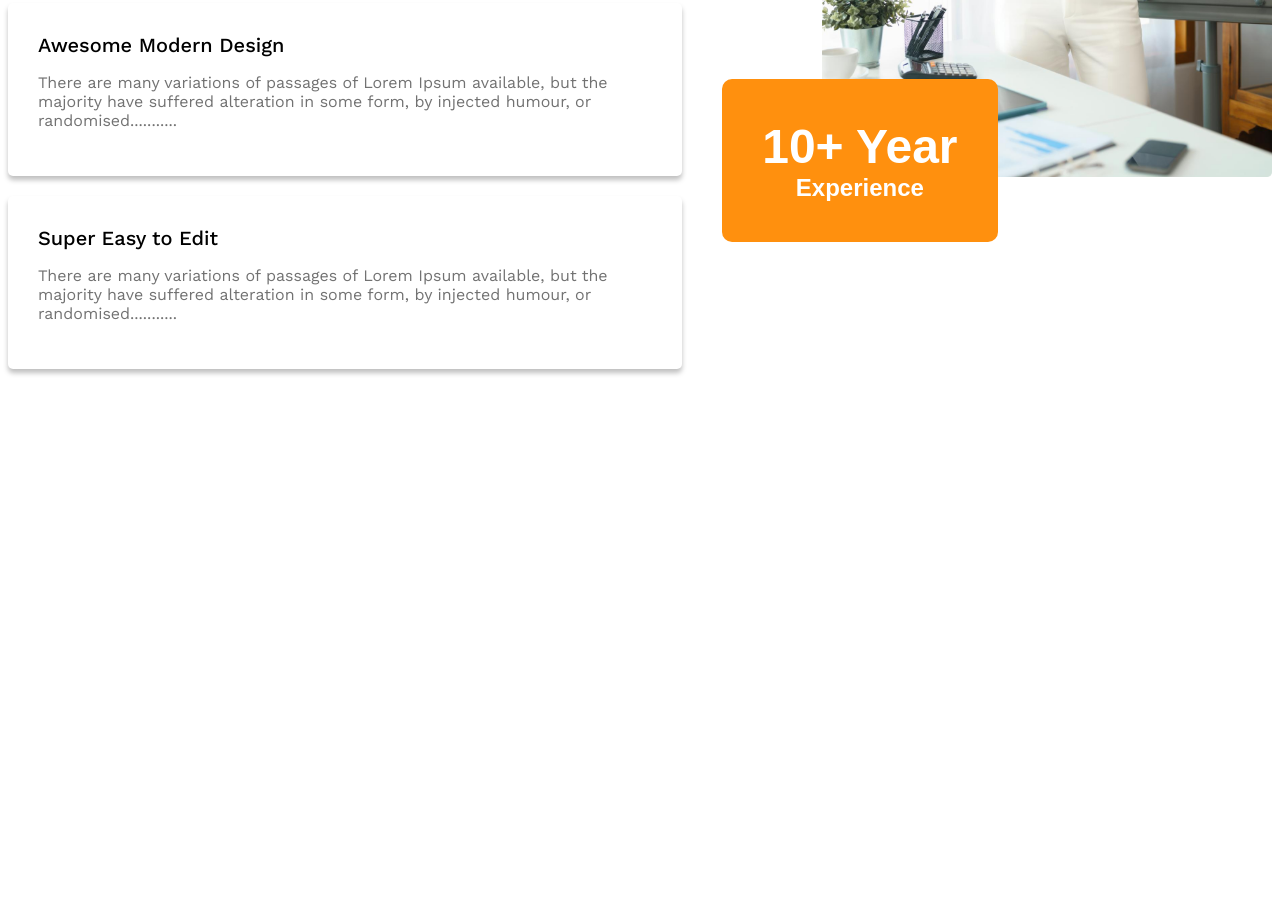
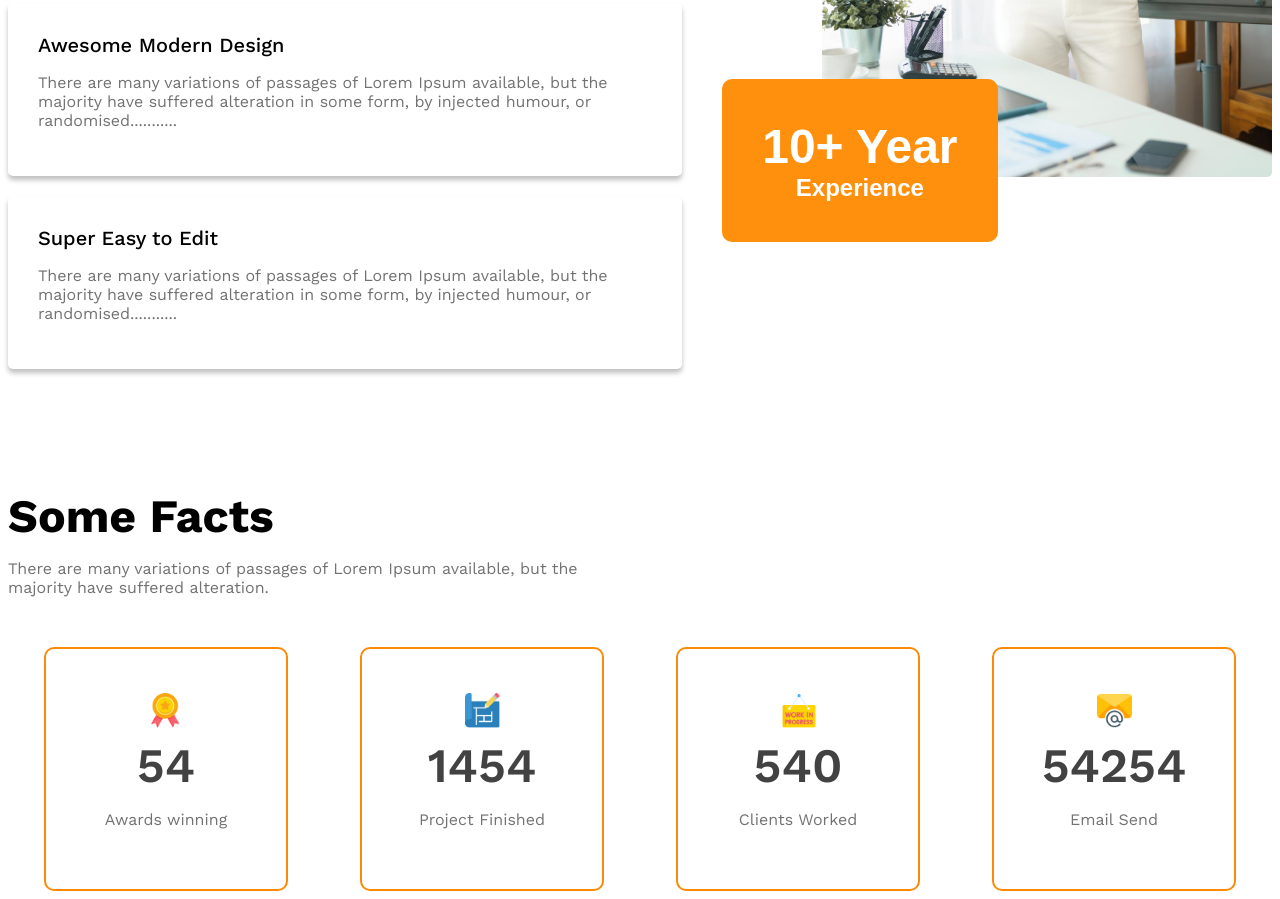
Before and after one commit to Sajeebpal/practice-responsive-web, a plain HTML site: page index.html in a window 1280 px wide. Shown: the part 2693-3592 px from the top of the page. Before the commit the page ends 3182 px from the top, so only its background shows below. Drawn offline with nearby package versions, Linux system fonts and the light colour scheme.

Commit message:
added achievement

```diff
--- a/index.html
+++ b/index.html
@@ -83,6 +83,42 @@
             </div>
 
         </section>
+
+        <section class="reputation">
+            <h4 class="fact-tittle">Some Facts</h4>
+            <p class="fact-des">There are many variations of passages of Lorem Ipsum available, but the majority have suffered alteration.</p>
+
+            <div class="achievements">
+                <div class="achievement">
+                    <div>
+                        <img src="images/icons/ribon.png" alt="">
+                        <h2 class="achieve-tittle">54</h2>
+                        <p class="achieve-des">Awards winning</p>
+                    </div>
+                </div>
+                <div class="achievement">
+                    <div>
+                        <img src="images/icons/projects.png" alt="">
+                        <h2 class="achieve-tittle">1454</h2>
+                        <p class="achieve-des">Project Finished</p>
+                    </div>
+                </div>
+                <div class="achievement">
+                    <div>
+                        <img src="images/icons/customers.png" alt="">
+                        <h2 class="achieve-tittle">540</h2>
+                        <p class="achieve-des">Clients Worked</p>
+                    </div>
+                </div>
+                <div class="achievement">
+                    <div>
+                        <img src="images/icons/email.png" alt="">
+                        <h2 class="achieve-tittle">54254</h2>
+                        <p class="achieve-des">Email Send</p>
+                    </div>
+                </div>
+            </div>
+        </section>
     </main>
 </body>
 </html>
--- a/style.css
+++ b/style.css
@@ -191,6 +191,54 @@
 
 }
 
+/* Achievements section style */
+.reputation{
+    max-width: 1440px;
+    margin: 0 auto;
+}
+.achievements{
+    display: grid;
+    grid-template-columns: repeat(4,1fr);
+    justify-content: space-evenly;
+
+}
+
+.achievement{
+    border-radius: 10px;
+    display: flex;
+    justify-content: center;
+    align-items: center;
+    border: 2px solid #fd8a06;
+    width: 240px;
+    height: 240px;
+    margin: 0 auto;
+    text-align: center;
+}
+
+.achievement img{
+    width: 35px;
+}
+.achieve-tittle{
+    font-size: 3rem;
+    font-weight: 600;
+    margin: 5px 0;
+    color: #424242;
+}
+.achieve-des{
+    color: #727272;
+}
+
+.fact-tittle{
+    font-size: 2.9rem;
+    font-weight: bold;
+    margin: 10px 0;
+}
+.fact-des{
+    font-size: 1rem;
+    max-width: 600px;
+    color: #727272;
+    margin-bottom: 50px;
+}
 
 
 
@@ -271,6 +319,32 @@
         font-size: 1rem;
     }
 
+    .achievements{
+        grid-template-columns: repeat(2, 1fr);
+        row-gap: 20px;
+    }
+
+    .achievement{
+        height: 160px;
+        width: 160px;
+    }
+
+    .achieve-tittle{
+        font-size: 30px;
+    }
+    .achieve-des{
+        font-size: .8rem;
+        margin: 0 ;
+    }
+
+    .achievement img{
+        width: 30px;
+    }
+
+    .fact-des, .fact-tittle{
+        padding-left: 10px;
+    }
+
 
 }
 
@@ -312,5 +386,18 @@
         padding: 10px;
     }
 
+    .achievements{
+        grid-template-columns: repeat(2, 1fr);
+        row-gap: 25px;
+        max-width: 60vmax;
+        margin: 0 auto;
+    }
+    .achievement{
+        height: 200px;
+        width: 200px;
+    }
+   .fact-des, .fact-tittle{
+        padding-left: 30px;
+    }
 
 }
```
